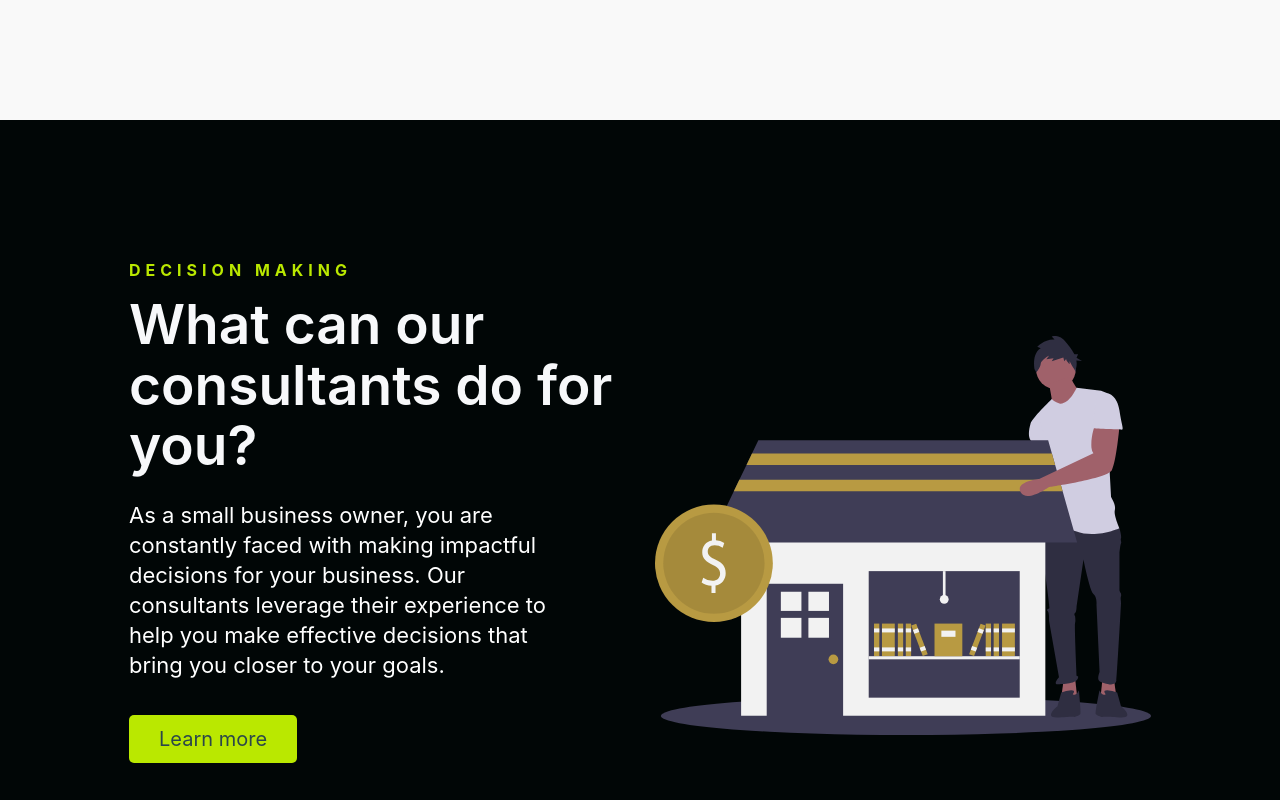
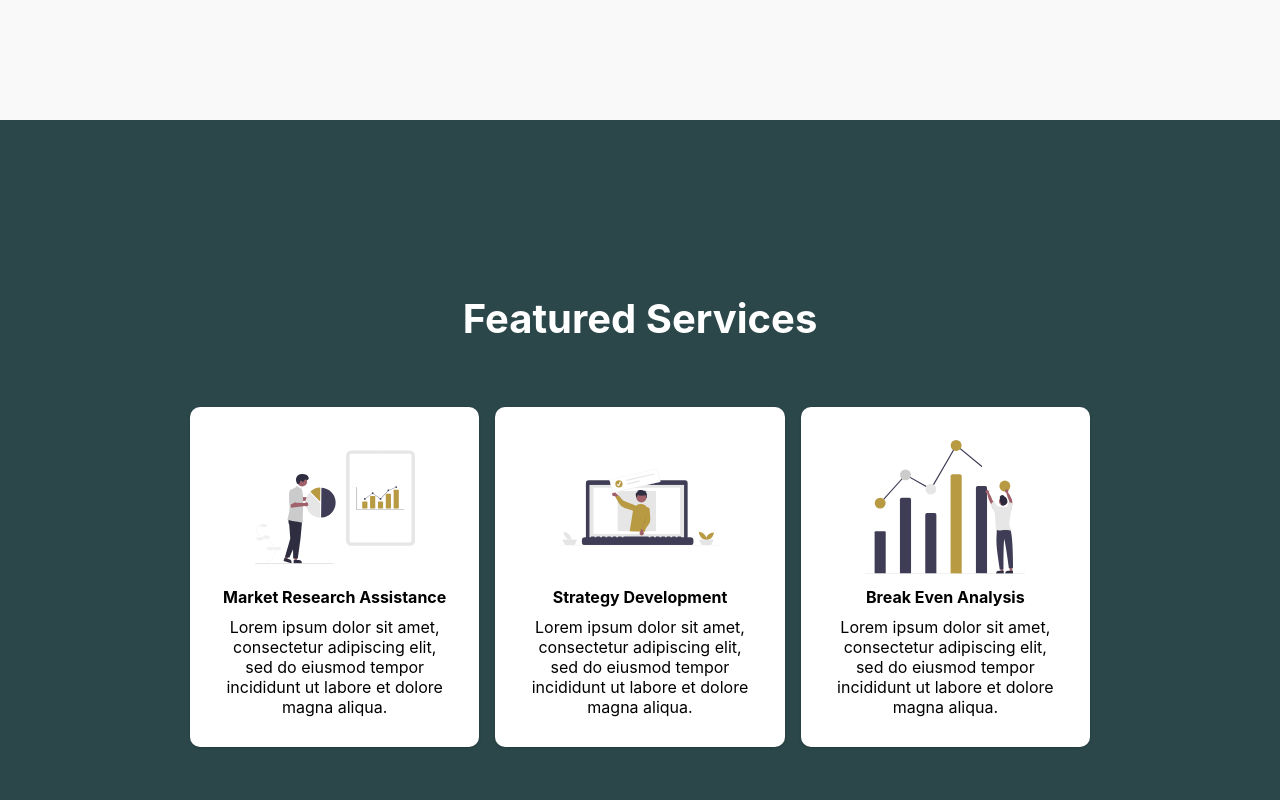
Before and after one commit to JonayahJ/orgena, a React (Create React App) app: page / in a window 1280 px wide. Shown: the part 2480-3280 px from the top of the page. Built offline with nearby package versions, Linux system fonts and the light colour scheme.

Commit message:
featured services section setup

```diff
--- a/src/components/InfoSection/Data.js
+++ b/src/components/InfoSection/Data.js
@@ -1,6 +1,6 @@
 // Content for info sections
 export const homeObjOne = {
-    id: "about",
+    id: "about-us",
     lightBG: false,
     topText: true,
     lightText: true,
@@ -18,7 +18,7 @@ export const homeObjOne = {
 }
 
 export const homeObjTwo = {
-    id: "about",
+    id: "effective-solutions",
     lightBG: true,
     topText: false,
     lightText: false,
@@ -36,7 +36,7 @@ export const homeObjTwo = {
 }
 
 export const homeObjThree = {
-    id: "about",
+    id: "decision-making",
     lightBG: false,
     topText: true,
     lightText: true,
--- /dev/null
+++ b/src/components/Services/ServicesElements.js
@@ -0,0 +1,88 @@
+import styled from "styled-components"
+
+export const ServicesContainer = styled.div`
+  height: 800px;
+  display: flex;
+  flex-direction: column;
+  justify-content: center;
+  align-items: center;
+  background: var(--dark-slate-gray);
+
+  @media screen and (max-width: 768px) {
+    height: 1100px;
+  }
+
+  @media screen and (max-width: 480px) {
+    height: 1300px;
+  }
+`;
+
+
+export const ServicesWrapper = styled.div`
+  max-width: 1000px;
+  margin: 0 auto;
+  display: grid;
+  grid-template-columns: 1fr 1fr 1fr;
+  align-items: center;
+  grid-gap: 16px;
+  padding: 0 50px;
+
+  @media screen and (max-width: 1000px) {
+    grid-template-columns: 1fr 1fr;
+  }
+
+  @media screen and (max-width: 768px) {
+    grid-template-columns: 1fr;
+    padding: 0 20px;
+  }
+`;
+
+
+export const ServicesCard = styled.div`
+  background: #fff;
+  display: flex;
+  flex-direction: column;
+  justify-content: flex-start;
+  align-items: center;
+  border-radius: 10px;
+  max-height: 340px;
+  padding: 30px;
+  box-shadow: 0 1px 3px rgba(0, 0, 0, 0.2);
+  transition: all 0.2s ease-in-out;
+
+  &:hover {
+    transform: scale(1.02);
+    transition: all 0.3s ease-in-out;
+    cursor: pointer;
+  }
+`;
+
+
+export const ServicesIcon = styled.img`
+    height: 160px;
+    width: 160px;
+    margin-bottom: 10px;
+`;
+
+
+export const ServicesH1 = styled.h1`
+    font-size: 2.5rem;
+    color: #fff;
+    margin-bottom: 64px;
+
+    @media screen and (max-width: 480px){
+        font-size: 2rem;
+    }
+`;
+
+
+export const ServicesH2 = styled.h2`
+    font-size: 1rem;
+    margin-bottom: 10px;
+`;
+
+
+export const ServicesP = styled.p`
+    font-size: 1rem;
+    text-align: center;
+`
--- /dev/null
+++ b/src/components/Services/index.js
@@ -0,0 +1,40 @@
+import React from 'react'
+import {
+    ServicesContainer,
+    ServicesH1,
+    ServicesWrapper,
+    ServicesCard,
+    ServicesIcon,
+    ServicesH2,
+    ServicesP
+} from "./ServicesElements"
+
+const Services = () => {
+    return (
+        <ServicesContainer id="services">
+            <ServicesH1>Featured Services</ServicesH1>
+            <ServicesWrapper>
+                {/* Card1 */}
+                <ServicesCard>
+                    <ServicesIcon src="../../images/svg-4.svg" />
+                    <ServicesH2>Market Research Assistance</ServicesH2>
+                    <ServicesP>Lorem ipsum dolor sit amet, consectetur adipiscing elit, sed do eiusmod tempor incididunt ut labore et dolore magna aliqua.</ServicesP>
+                </ServicesCard>
+                {/* Card2 */}
+                <ServicesCard>
+                    <ServicesIcon src="../../images/svg-5.svg" />
+                    <ServicesH2>Strategy Development</ServicesH2>
+                    <ServicesP>Lorem ipsum dolor sit amet, consectetur adipiscing elit, sed do eiusmod tempor incididunt ut labore et dolore magna aliqua.</ServicesP>
+                </ServicesCard>
+                {/* Card3 */}
+                <ServicesCard>
+                    <ServicesIcon src="../../images/svg-6.svg" />
+                    <ServicesH2>Break Even Analysis</ServicesH2>
+                    <ServicesP>Lorem ipsum dolor sit amet, consectetur adipiscing elit, sed do eiusmod tempor incididunt ut labore et dolore magna aliqua.</ServicesP>
+                </ServicesCard>
+            </ServicesWrapper>
+        </ServicesContainer>
+    )
+}
+
+export default Services
--- a/src/pages/index.js
+++ b/src/pages/index.js
@@ -4,6 +4,7 @@ import Navbar from '../components/Navbar'
 import HeroSection from '../components/HeroSection'
 import InfoSection from '../components/InfoSection'
 import { homeObjOne, homeObjThree, homeObjTwo } from '../components/InfoSection/Data'
+import Services from '../components/Services'
 
 const Home = () => {
     const [isOpen, setIsOpen] = useState(false)
@@ -19,6 +20,7 @@ const Home = () => {
          <HeroSection />
          <InfoSection { ...homeObjOne } />
          <InfoSection { ...homeObjTwo } />
+         <Services />
          <InfoSection { ...homeObjThree } />
         </>
     )
```
Also changed, not shown: public/images/svg-3.svg.
